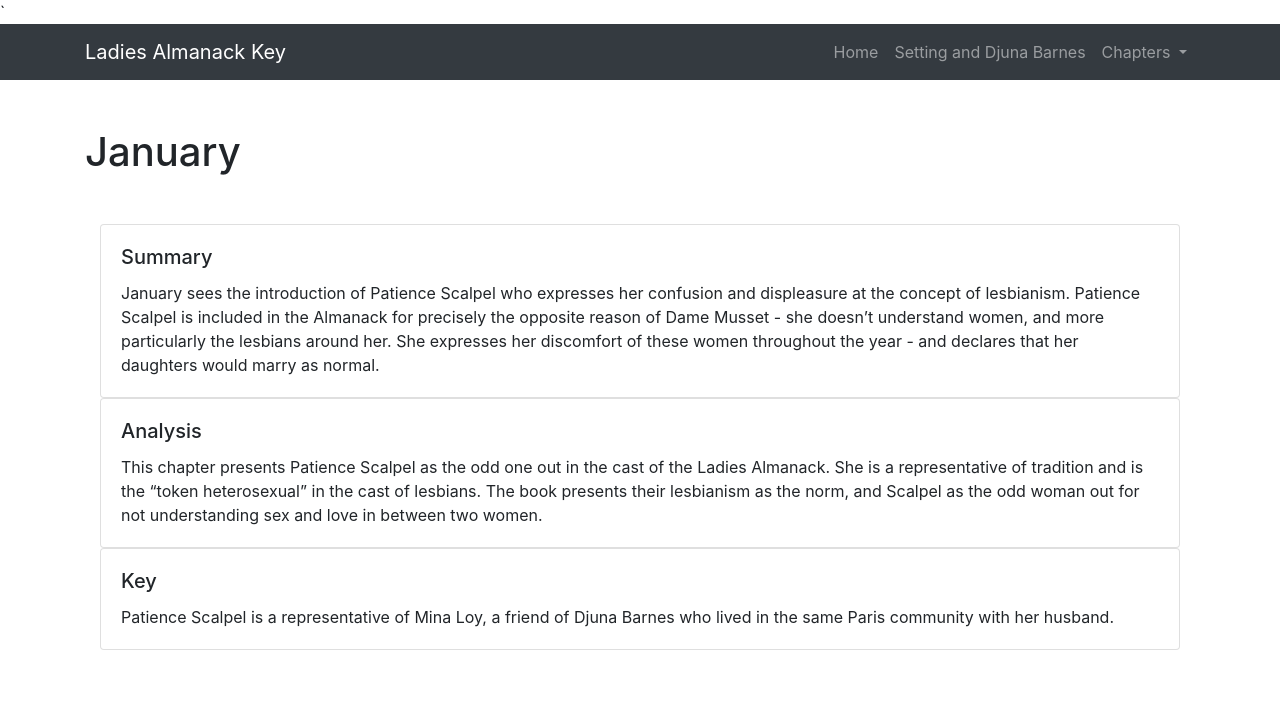
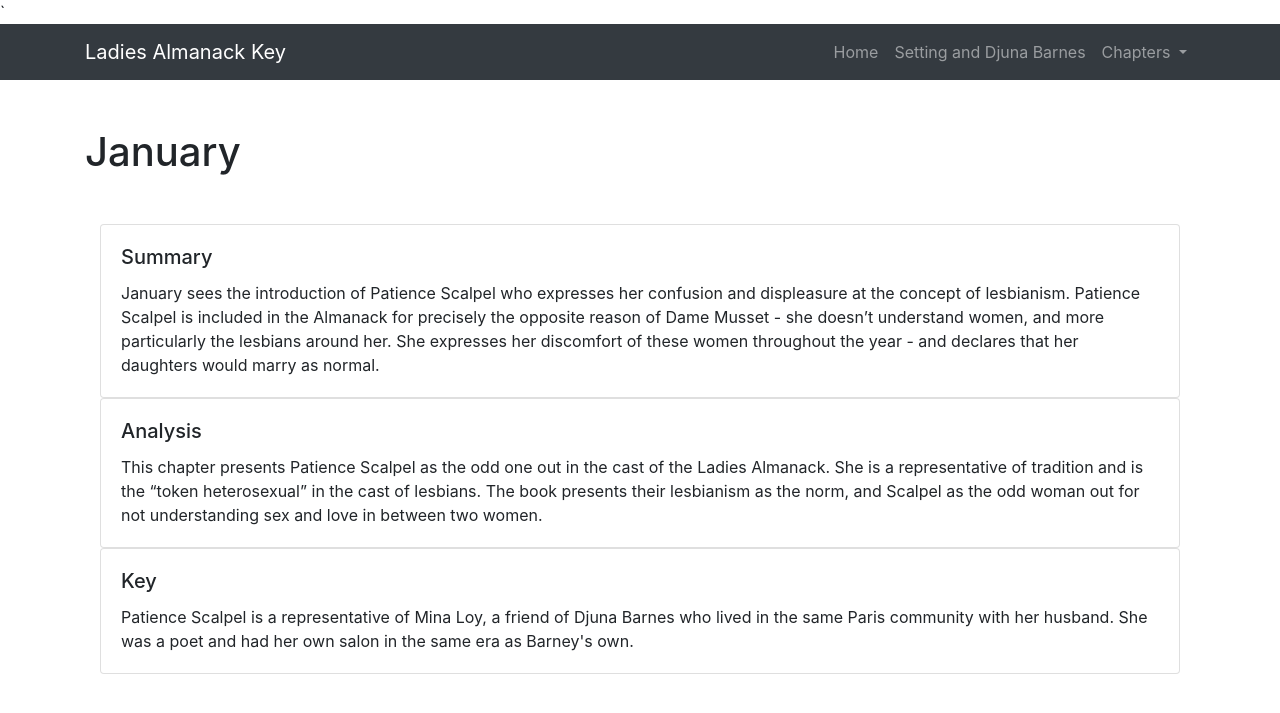
Before and after one commit to ns5ub/LadiesAlmanackGloss, a Jekyll site: the page built from _chapters/january.md, in a window 1280 px wide. Shown: the top 713 px of the page. Built offline with Jekyll 4.4.1, drawn with Linux system fonts in a browser that asks for light colours; nearby versions of some CDN libraries; library files that are not in the unit come from our copies.

Commit message:
Update january.md

```diff
--- a/_chapters/january.md
+++ b/_chapters/january.md
@@ -22,7 +22,7 @@ filename: _chapters/january.html
       <div class="card">
           <div class="card-body">
                 <h5 class="card-title">Key</h5>
-                <p class="card-text"> Patience Scalpel is a representative of Mina Loy, a friend of Djuna Barnes who lived in the same Paris community with her husband. </p>
+                <p class="card-text"> Patience Scalpel is a representative of Mina Loy, a friend of Djuna Barnes who lived in the same Paris community with her husband. She was a poet and had her own salon in the same era as Barney's own.</p>
           </div>
       </div>
 </div>
```
